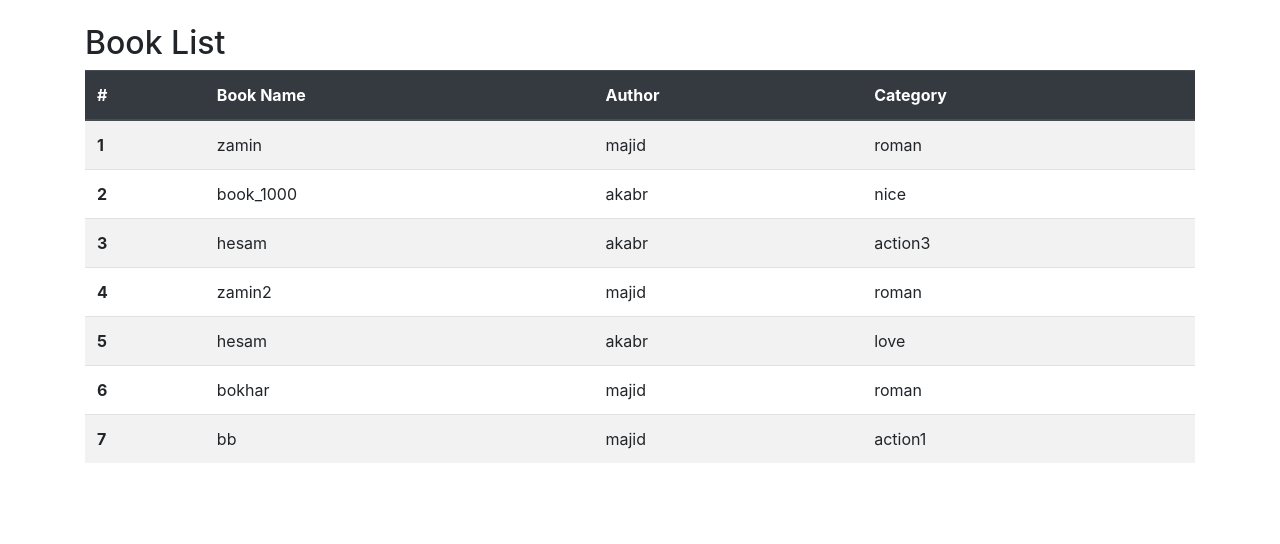
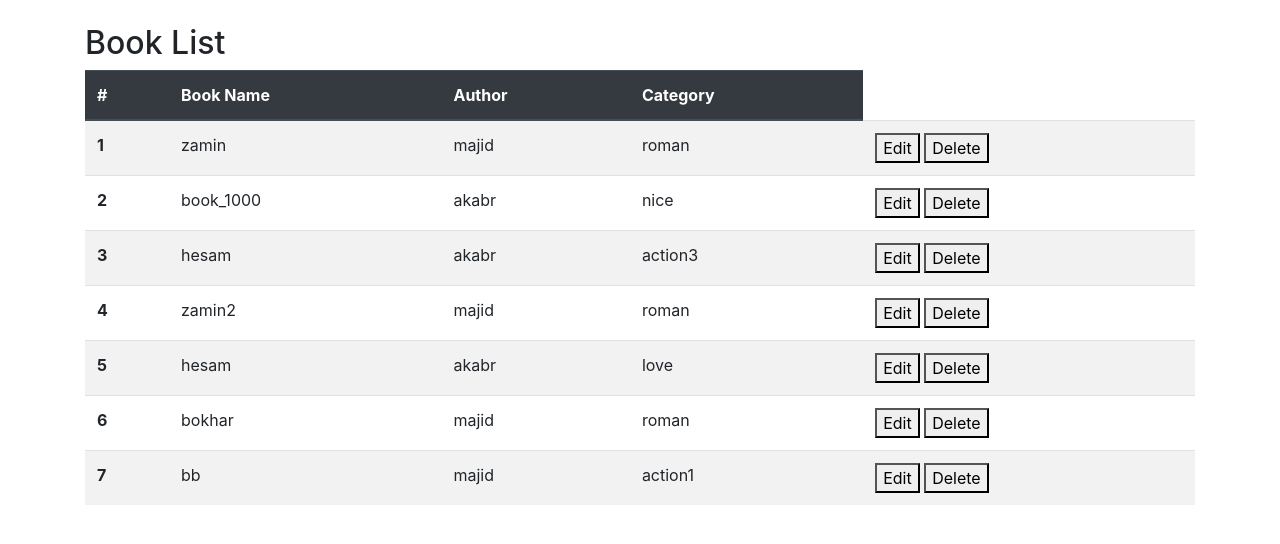
Before and after one commit to hesam-meraj/Mini-Project, a Django app: page / in a window 1280 px wide. Shown: the part 56-600 px from the top of the page. Run offline with Django 5.2, Linux system fonts and the light colour scheme; data comes from the database, SQL or seed files in the repository; both versions use the stored data as it was after the commit; some libraries are stand-ins or nearby versions.

Commit message:
edit and delete button added

```diff
--- a/books_management/templates/homepage.html
+++ b/books_management/templates/homepage.html
@@ -23,6 +23,17 @@
             <td>{{ book.name }}</td>
             <td>{{ book.author }}</td>
             <td>{{ book.category }}</td>
+
+            <td>
+            <form action="{% url 'edit_book' book.id %}" method="POST" style="display: inline;">
+                {% csrf_token %}
+                <button type="submit">Edit</button>
+            </form>
+            <form action="{% url 'delete_book' book.id %}" method="POST" style="display: inline;">
+                {% csrf_token %}
+                <button type="submit">Delete</button>
+            </form>
+            </td>
         </tr>
         {% empty %}
         <tr>
--- a/books_management/urls.py
+++ b/books_management/urls.py
@@ -8,6 +8,9 @@ urlpatterns = [
     path('add_category/',views.add_category, name="add_category"),
     path('add_author/',views.add_author, name="add_author"),
     path('add_book/',views.add_book, name="add_book"),
+    path('delete_book/<int:book_id>/', views.delete_book, name='delete_book'),
+    path('edit_book/<int:book_id>/', views.edit_book, name='edit_book'),
+
 
     path('about/',views.homepage, name="about"),
 ]
--- a/books_management/views.py
+++ b/books_management/views.py
@@ -1,4 +1,4 @@
-from django.shortcuts import render, redirect
+from django.shortcuts import render, redirect, get_object_or_404
 from django.http import HttpResponse
 from .forms import *
 from .models import *
@@ -44,3 +44,25 @@ def add_book(request):
         add_book_form = AddBooksForm()
 
         return render(request,"add_book.html",context={"add_book_form": add_book_form})
+
+def delete_book(request, book_id):
+    if request.method == 'POST':
+        book = get_object_or_404(Book, id=book_id)
+        book.delete()
+        return redirect('homepage')
+    return render(request, 'hompage.html')
+
+
+
+def edit_book(request, book_id):
+    book = get_object_or_404(Book, id=book_id)
+
+    if request.method == 'POST':
+        edit_book_form = AddBooksForm(request.POST, instance=book)
+        if edit_book_form.is_valid():
+            edit_book_form.save()
+            return redirect('homepage')
+    else:
+        edit_book_form = AddBooksForm(instance=book)
+
+    return render(request,"edit_book.html",context={"edit_book_form": edit_book_form, 'book': book})
```
Also changed, not shown: books_management/templates/edit_book.html (added, +11 -0 lines), db.sqlite3.
